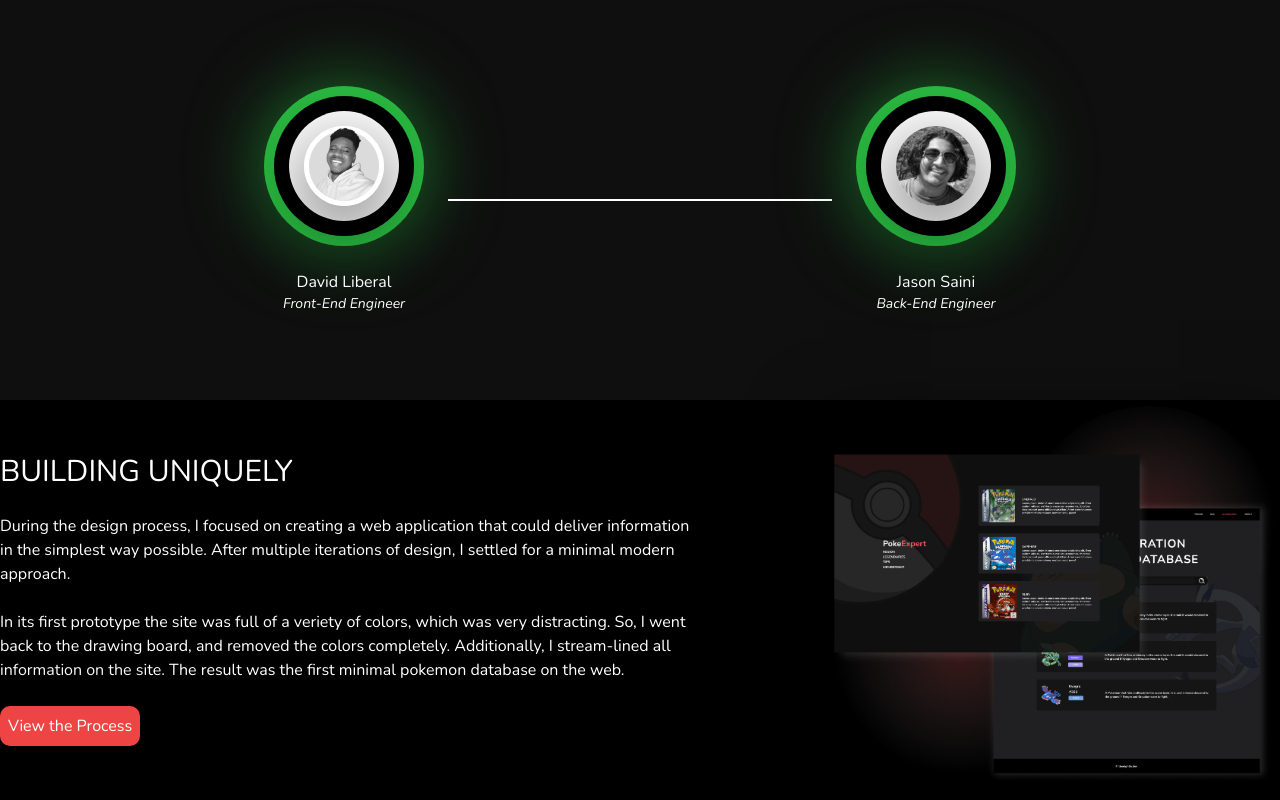
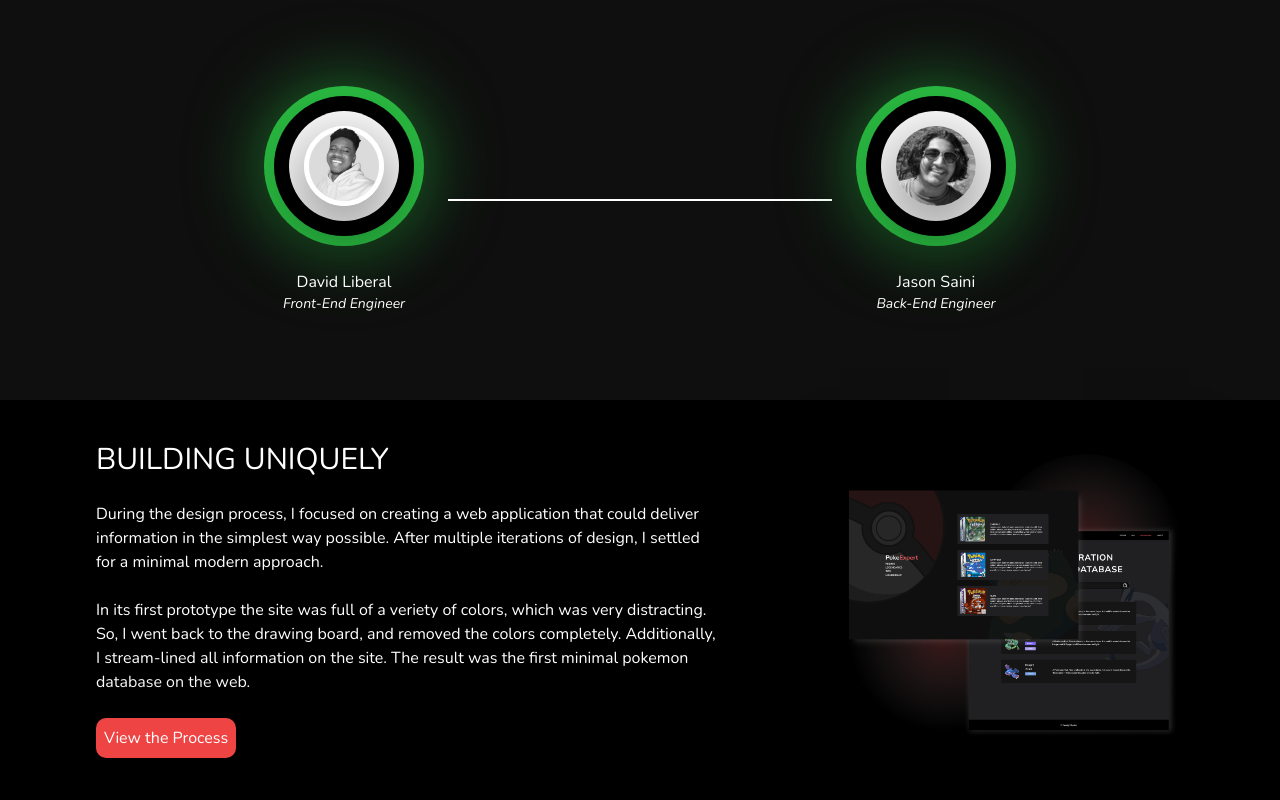
Before and after one commit to davidliberal0/poke-expert-react, a React (Create React App) app: page /about in a window 1280 px wide. Shown: the part 400-1200 px from the top of the page. Built offline with nearby package versions, Linux system fonts and the light colour scheme.

Commit message:
add padding to build section and fix broken about page route

```diff
--- a/src/components/css/buildinfo.css
+++ b/src/components/css/buildinfo.css
@@ -11,6 +11,8 @@
 }
 
 .main-info {
+  padding-left: 6rem;
+  padding-right: 6rem;
   width: 1400px;
 }
 
--- a/src/components/navbar/Navbar.jsx
+++ b/src/components/navbar/Navbar.jsx
@@ -29,9 +29,9 @@ function Nabar() {
               </Link>
             </li>
             <li className="sm:inline-block" id="link-un">
-              <a href="#" className="p-3">
+              <Link to="/about" className="p-3">
                 About
-              </a>
+              </Link>
             </li>
           </ul>
         </div>
```
